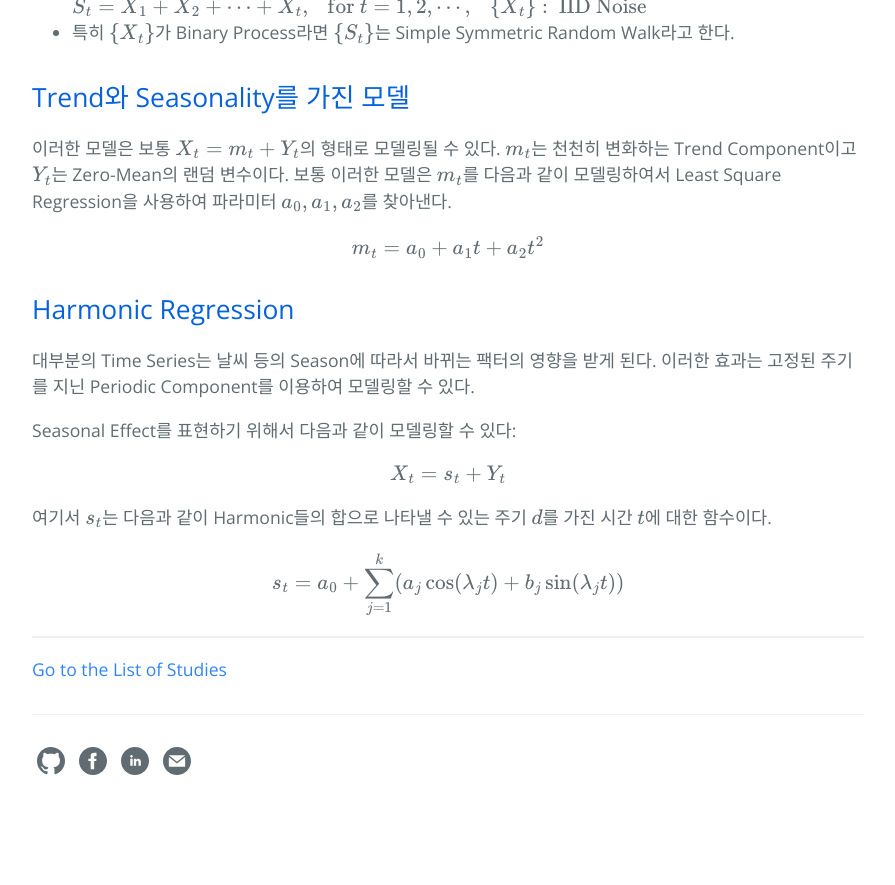
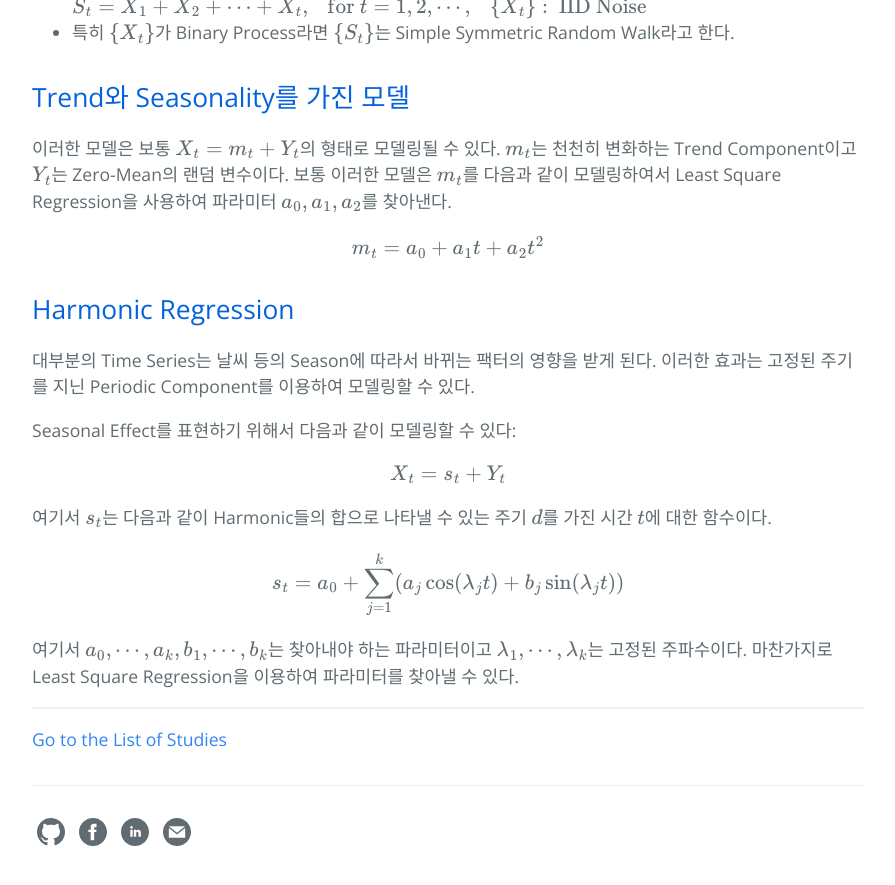
Before and after one commit to hcnoh/hcnoh.github.io, a Jekyll site: the page built from _posts/2019-02-02-time-series-analysis-ch01.md, in a window 1280 px wide and 900 px high, scrolled down 1317 px. Shown: the top 885 px of the window, without its empty margins (192-1087 px from the left). Built offline with Jekyll 4.4.1, drawn with Linux system fonts in a browser that asks for light colours; formulas are drawn with MathJax 3; comment, search, counter and statistics services are not loaded; before the commit the page ends 2146 px from its top, so only the background shows below that.

Commit message:
Update 2019-02-02-time-series-analysis-ch01.md

```diff
--- a/_posts/2019-02-02-time-series-analysis-ch01.md
+++ b/_posts/2019-02-02-time-series-analysis-ch01.md
@@ -50,3 +50,5 @@ $$X_t = s_t + Y_t$$
 여기서 $$s_t$$는 다음과 같이 Harmonic들의 합으로 나타낼 수 있는 주기 $$d$$를 가진 시간 $$t$$에 대한 함수이다.
 
 $$s_t = a_0 + \sum_{j=1}^k(a_j \cos(\lambda_j t) + b_j \sin(\lambda_j t))$$
+
+여기서 $$a_0,\cdots, a_k, b_1,\cdots, b_k$$는 찾아내야 하는 파라미터이고 $$\lambda_1,\cdots, \lambda_k$$는 고정된 주파수이다. 마찬가지로 Least Square Regression을 이용하여 파라미터를 찾아낼 수 있다.
```
